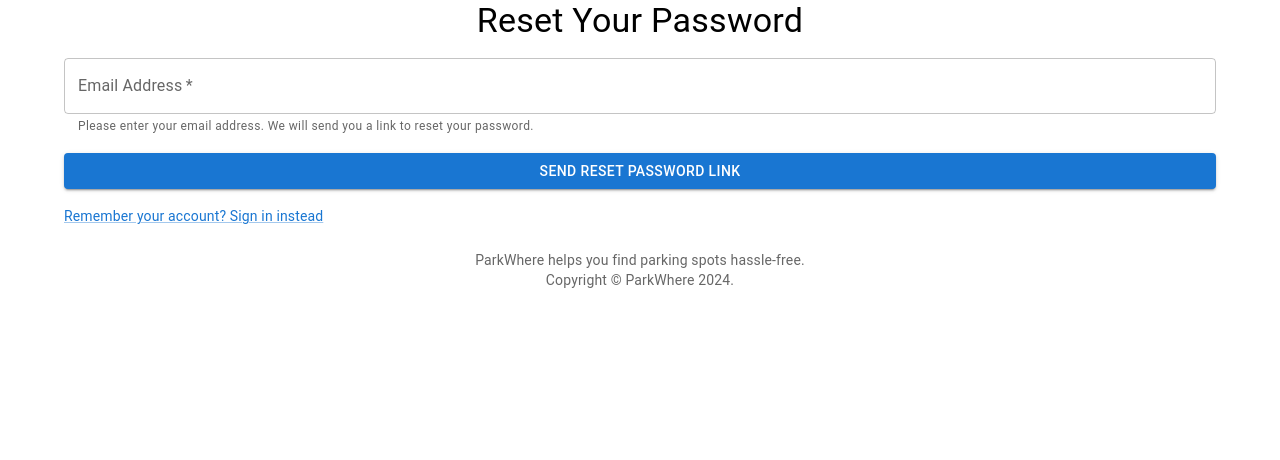
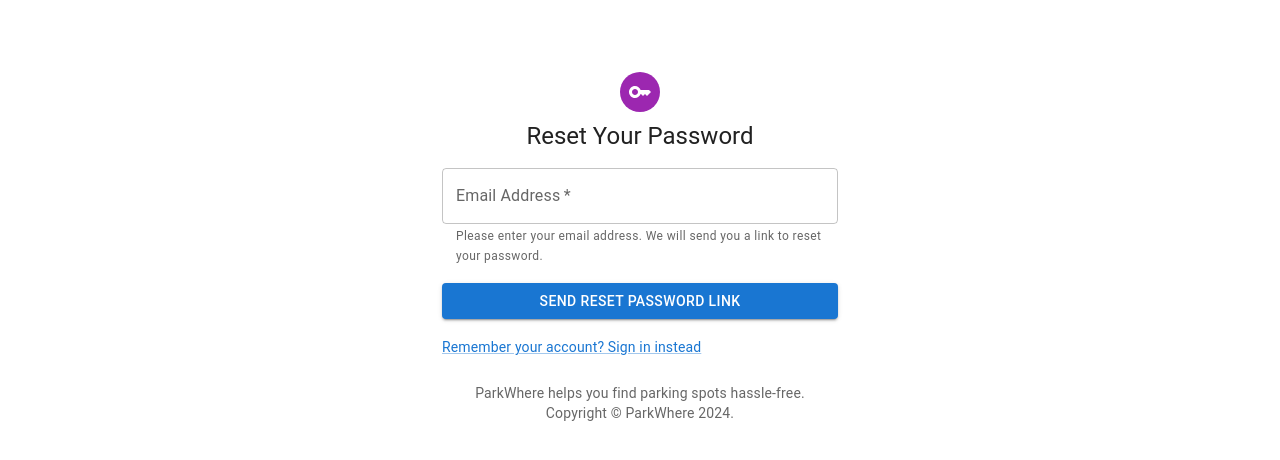
Before and after one commit to shunpingong/ParkWhere, a React (Create React App) app: page /forgot-password in a window 1280 px wide. Shown: the top 460 px of the page. Built offline with nearby package versions, Linux system fonts and the light colour scheme.

Commit message:
update reset password UI

```diff
--- a/src/pages/forgotPassword.js
+++ b/src/pages/forgotPassword.js
@@ -1,16 +1,12 @@
-import React from 'react'
-import { Container, Box, Typography } from '@mui/material'
-import TextField from '@mui/material/TextField';
-import Grid from '@mui/material/Grid';
-import { useState } from 'react';
-import Button from '@mui/material/Button';
-import Link from '@mui/material/Link';
+import React, { useState } from 'react';
+import { Container, Box, Typography, CssBaseline, TextField, Button, Link, Avatar } from '@mui/material';
 import { useNavigate } from 'react-router-dom';
 import validator from 'validator';
+import KeyIcon from '@mui/icons-material/Key';
 
-function Copyright(props) {
+function Copyright() {
   return (
-    <Typography variant="body2" color="text.secondary" align="center" {...props}>
+    <Typography variant="body2" color="text.secondary" align="center">
       {'Copyright © ParkWhere '}
       {new Date().getFullYear()}
       {'.'}
@@ -29,53 +25,53 @@ const ForgotPassword = () => {
       alert('Invalid email address.');
       return;
     }
-    else {
-      // Send reset password link to user's email
-      // ...
+    // Here you can call your API to send the reset password link to the email
     alert('Reset password link sent to your email.');
     navigate('/'); // navigate to sign in page
   }
-  }
 
   return (
-    <Container>
-      <Box>
-        <Typography
-        variant="h4"
-        gutterBottom
-        sx = {{
-          display : 'flex',
+    <Container component="main" maxWidth="xs">
+      <CssBaseline />
+      <Box
+        sx={{
+          marginTop: 8,
+          display: 'flex',
           flexDirection: 'column',
-          alignItems: 'center'
-        }}>
+          alignItems: 'center',
+        }}
+      >
+        <Avatar sx={{ m: 1, bgcolor: 'secondary.main' }}>
+          <KeyIcon />
+        </Avatar>
+        <Typography component="h1" variant="h5">
           Reset Your Password
         </Typography>
-        <Box component = "form" noValidate onSubmit = {handleResetPassword} sx = {{ mt: 2 }}>
-          <Grid item xs={5}>
+        <Box component="form" noValidate onSubmit={handleResetPassword} sx={{ mt: 2 }}>
           <TextField
             required
             fullWidth
-                input type="email"
+            type="email"
             id="email"
             label="Email Address"
-                helperText ="Please enter your email address. We will send you a link to reset your password."
-                placeholder='test@example.com'
+            helperText="Please enter your email address. We will send you a link to reset your password."
+            placeholder="test@example.com"
             name="email"
             autoComplete="email"
             value={email}
             onChange={(e) => setEmail(e.target.value)}
           />
           <Button
-              type = "submit"
+            type="submit"
             fullWidth
-              variant='contained' //contained, outlined, text
-              sx = {{ mt: 2, mb: 2 }}
-              >Send reset password link
+            variant="contained" // contained, outlined, text
+            sx={{ mt: 2, mb: 2 }}
+          >
+            Send Reset Password Link
           </Button>
           <Link onClick={() => navigate('/')} variant="body2">
             Remember your account? Sign in instead
           </Link>
-          </Grid>
         </Box>
       </Box>
       <Box mt={3}>
@@ -83,9 +79,9 @@ const ForgotPassword = () => {
           ParkWhere helps you find parking spots hassle-free.
         </Typography>
       </Box>
-      <Copyright/>
+      <Copyright />
     </Container>
-  )
+  );
 }
 
 export default ForgotPassword;
--- a/src/pages/loginPage.js
+++ b/src/pages/loginPage.js
@@ -1,5 +1,3 @@
-// Your existing code with UI improvements
-
 import * as React from 'react';
 import Avatar from '@mui/material/Avatar';
 import Button from '@mui/material/Button';
@@ -85,7 +83,7 @@ export default function LoginPage() {
         <Grid
           item
           xs={false}
-          sm={4}
+          sm={10}
           md={7}
           sx={{
             backgroundImage: 'url(https://source.unsplash.com/random?parking)',
--- a/src/pages/signUp.js
+++ b/src/pages/signUp.js
@@ -16,9 +16,9 @@ import { auth } from "../backend/firebase";
 import { useNavigate } from 'react-router-dom';
 import validator from 'validator';
 
-function Copyright(props) {
+function Copyright() {
     return (
-      <Typography variant="body2" color="text.secondary" align="center" {...props}>
+        <Typography variant="body2" color="text.secondary" align="center">
             {'Copyright © ParkWhere '}
             {new Date().getFullYear()}
             {'.'}
@@ -101,13 +101,13 @@ export default function SignUp() {
                                     required
                                     fullWidth
                                     name="name"
-                                    label="Full name"
+                                    label="Full Name"
                                     placeholder='Lim Bo Seng'
-                                    type="name"
+                                    type="text"
                                     id="name"
-                                    autoComplete = "name"
-                                    value = {name}
-                                    onChange = {(e) => setName(e.target.value)}
+                                    autoComplete="name"
+                                    value={name}
+                                    onChange={(e) => setName(e.target.value)}
                                 />
                             </Grid>
                             <Grid item xs={12}>
@@ -115,14 +115,14 @@ export default function SignUp() {
                                     required
                                     fullWidth
                                     name="tel"
-                                    label="Phone number"
+                                    label="Phone Number"
                                     placeholder='+65xxxxxxxx'
-                                    helperText = "Please enter your phone number in the format +65xxxxxxxx"
+                                    helperText="Please enter your phone number in the format +65xxxxxxxx"
                                     type="tel"
                                     id="tel"
-                                    autoComplete= "tel"
-                                    value = {tel}
-                                    onChange = {(e) => setTel(e.target.value)}
+                                    autoComplete="tel"
+                                    value={tel}
+                                    onChange={(e) => setTel(e.target.value)}
                                 />
                             </Grid>
                             <Grid item xs={12}>
@@ -152,8 +152,10 @@ export default function SignUp() {
                                 />
                             </Grid>
                         </Grid>
-                        <Box>
-                            <Typography color="red">{errorMessage}</Typography>
+                        <Box mt={2} mb={1}>
+                            <Typography variant="body2" color="error">
+                                {errorMessage}
+                            </Typography>
                         </Box>
                         <Button
                             type="submit"
@@ -177,7 +179,7 @@ export default function SignUp() {
                         ParkWhere helps you find parking spots hassle-free.
                     </Typography>
                 </Box>
-            <Copyright/>
+                <Copyright />
             </Container>
         </ThemeProvider>
     );
```
Lines whose indentation alone changed are shown as unchanged.
